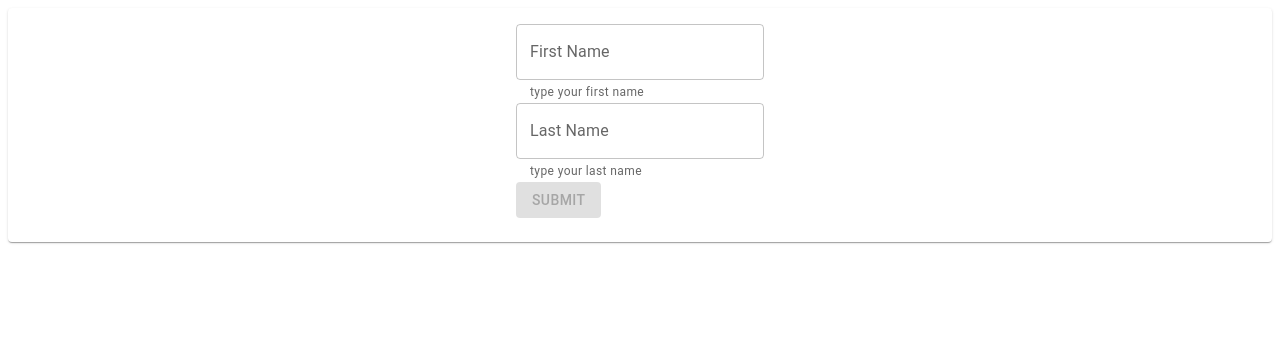
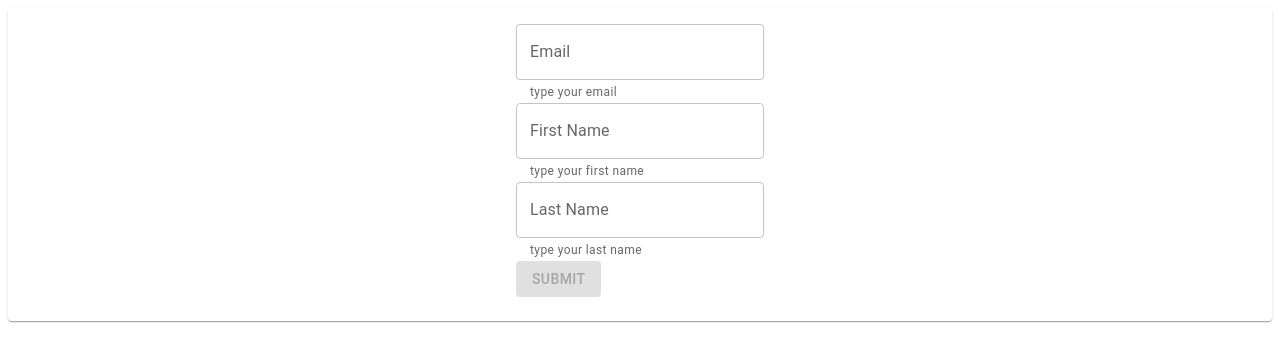
Before and after one commit to mhorbatenko/react-hw-04, a Next.js app: page / in a window 1280 px wide. Shown: the top 362 px of the page. Built offline with nearby package versions, Linux system fonts and the light colour scheme.

Commit message:
add email validation

```diff
--- a/src/components/emailFormInput.js
+++ b/src/components/emailFormInput.js
@@ -5,40 +5,39 @@ import { useState } from "react";
 import {isEmailPassValidation} from "src/utils/validation";
 
 
-export default function EmailFormInput() {
+export default function EmailFormInput({validationHandler, isInputValid}) {
 
-    const [isEmailValid, setEmailValid] = useState(false)
+    const [email, setEmail] = useState('')
 
-    const handleUserEmail = () => {
-        console.log('data', event.target.value, 'state', isEmailValid)
-        if (isEmailPassValidation(event.target.value)) {
-            setEmailValid(true)
-            return
-        }
-        setEmailValid(false)
-        return
+    const handleUserEmail = (event) => {
+        setEmail(event.target.value)
+        return validationHandler(
+            isEmailPassValidation(event.target.value)
+        )
     }
 
     return (
         <>
-            {
-                isEmailValid ?
-                <TextField
+        {
+        email.length === 0 ?
+            <TextField
+                id="outlined-basic"
+                label="Email"
+                variant="outlined"
+                helperText='type your email'
+                onChange={handleUserEmail}
+                error={false}>
+            </TextField>
+            :
+            <TextField
                     id="outlined-basic"
+                    label="Email"
+                    variant="outlined"
+                    helperText={!isInputValid ? 'email not valid': 'type your email'}
                     onChange={handleUserEmail}
-                    label="Outlined"
-                    variant="outlined"
-                    helperText='Please type your email'
-                /> :
-                <TextField
-                    error={isEmailValid}
-                    id="outlined-basic"
-                    onChange={handleUserEmail}
-                    label="Outlined"
-                    variant="outlined"
-                    helperText='Not valid email'
-                />
-            }
+                    error={!isInputValid}>
+            </TextField>
+        }
         </>
     )
 }
--- a/src/components/firstNameFormInput.js
+++ b/src/components/firstNameFormInput.js
@@ -37,7 +37,7 @@ export default function FirstNameFormInput({validationHandler, isInputValid}) {
                     id="outlined-basic"
                     label="First Name"
                     variant="outlined"
-                    helperText={!isInputValid ? 'input not valid': 'type your first name'}
+                    helperText={!isInputValid ? 'first name not valid': 'type your first name'}
                     onChange={handleFirstName}
                     error={!isInputValid}>
             </TextField>
--- a/src/components/form.js
+++ b/src/components/form.js
@@ -4,7 +4,7 @@
 import { Button } from '@mui/material';
 // import { memo, useState } from 'react';
 
-// import EmailFormInput from './emailFormInput';
+import EmailFormInput from './emailFormInput';
 import FirstNameFormInput from './firstNameFormInput';
 import LastNameFormInput from './lastNameFormInput';
 // import PasswordFormInput from './passwordFormInput';
@@ -25,6 +25,7 @@ const Form = () => {
 
     const [isFirstNameValid, setFirstNameValid] = useState(false)
     const [isLastNameValid, setLastnameValid] = useState(false)
+    const [isEmailValid, setEmailValid] = useState(false)
 
     const handleUserData = () => {
         setUserData((prevState) => ({
@@ -33,22 +34,22 @@ const Form = () => {
         }))
     }
 
-    const inputsValidationState = [isFirstNameValid, isLastNameValid]
+    const inputsValidationState = [isFirstNameValid, isLastNameValid, isEmailValid]
 
 
     const isSubmitAllowedCheck = (inputValidationState) => inputValidationState === true;
     const isSubmitAllowed = inputsValidationState.every(isSubmitAllowedCheck)
 
-
-    // console.log('submit check', isSubmitAllowed)
     console.log('fname state', isFirstNameValid)
-    // console.log('checks', inputsValidationState)
 
     return (
         <Card variant='elevation'>
         <CardContent>
             <Grid container direction="row" justifyContent="center" alignItems="center">
             <form>
+                <Grid item>
+                    <EmailFormInput validationHandler={setEmailValid} isInputValid={isEmailValid}/>
+                </Grid>
                 <Grid item>
                     <FirstNameFormInput validationHandler={setFirstNameValid} isInputValid={isFirstNameValid}/>
                 </Grid>
--- a/src/components/lastNameFormInput.js
+++ b/src/components/lastNameFormInput.js
@@ -35,7 +35,7 @@ export  default function LastNameFormInput({validationHandler, isInputValid}) {
                     id="outlined-basic"
                     label="Last Name"
                     variant="outlined"
-                    helperText={!isInputValid ? 'input not valid': 'type your last name'}
+                    helperText={!isInputValid ? 'last name not valid': 'type your last name'}
                     value={lastName}
                     onChange={handleLastName}
                     error={!isInputValid}>
```
